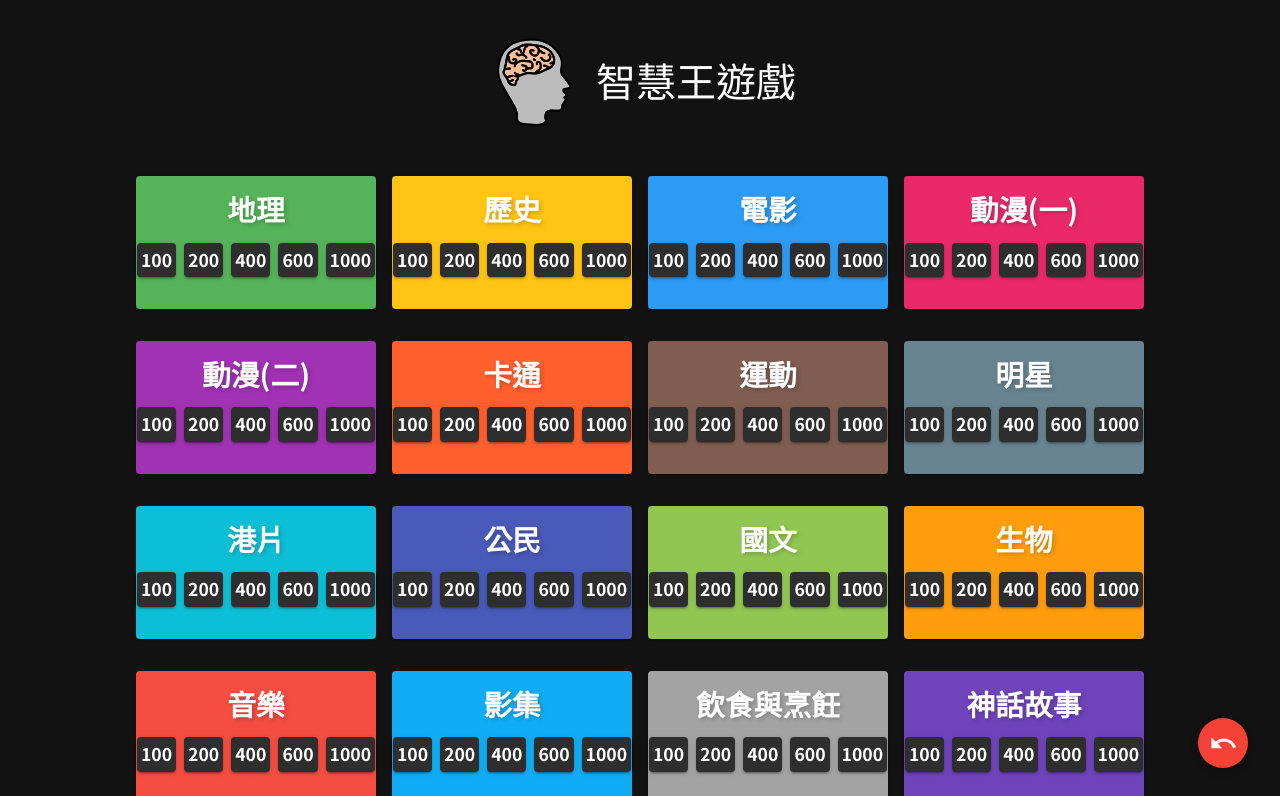
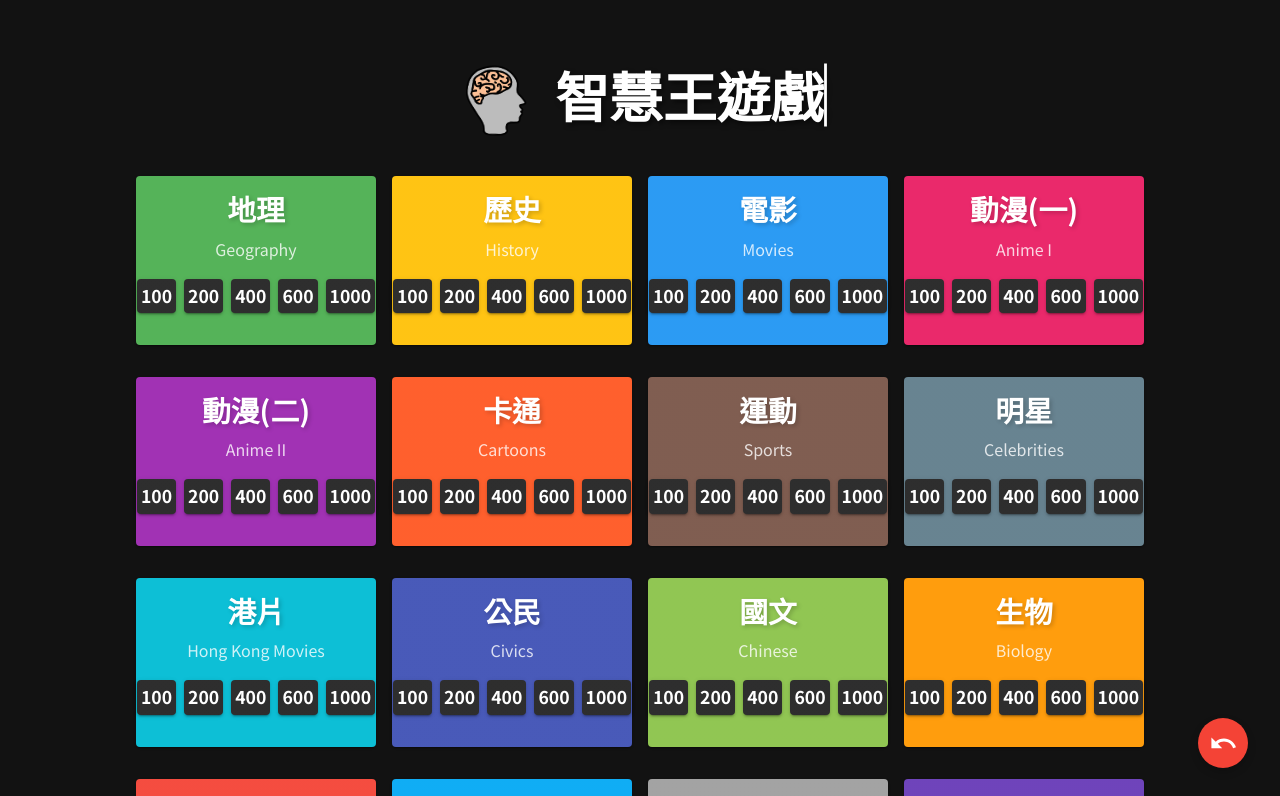
Before and after one commit to chenci26/SmartKingCardGame, a React (Vite) app: page / in a window 1280 px wide. Shown: the top 796 px of the page. Built offline with nearby package versions, Linux system fonts and the light colour scheme.

Commit message:
feat(title)

```diff
--- a/src/App.jsx
+++ b/src/App.jsx
@@ -1,11 +1,65 @@
 import { useState, useEffect } from 'react'
-import { Box, Container, Grid, Paper, Typography, Zoom, Slide, Button, IconButton } from '@mui/material'
-import { styled } from '@mui/material/styles'
+import { Box, Container, Grid, Paper, Typography, Zoom, Slide, Button, IconButton, Fade } from '@mui/material'
+import { styled, keyframes } from '@mui/material/styles'
 import UndoIcon from '@mui/icons-material/Undo';
 import categories from './data/categories'
 import questions, { pointValues } from './data/questions'
 import QuestionDialog from './components/QuestionDialog'
 import brainIcon from './assets/img/brain.png'
+
+const floatAnimation = keyframes`
+  0% { transform: translateY(0px) rotate(0deg); }
+  25% { transform: translateY(-10px) rotate(5deg); }
+  75% { transform: translateY(10px) rotate(-5deg); }
+  100% { transform: translateY(0px) rotate(0deg); }
+`;
+
+const fadeOutUpAnimation = keyframes`
+  0% {
+    opacity: 1;
+    transform: translate(-50%, -50%) scale(1);
+  }
+  100% {
+    opacity: 1;
+    transform: translate(-50%, 0) scale(0.6);
+  }
+`;
+
+const typewriterAnimation = keyframes`
+  0% {
+    clip-path: inset(0 100% 0 0);
+  }
+  100% {
+    clip-path: inset(0 0 0 0);
+  }
+`;
+
+const blinkCursorAnimation = keyframes`
+  0% { opacity: 1; }
+  50% { opacity: 0; }
+  100% { opacity: 1; }
+`;
+
+const AnimatedTitle = styled(Typography)`
+  display: inline-block;
+  white-space: nowrap;
+  position: relative;
+  animation: ${typewriterAnimation} 0.8s cubic-bezier(0.4, 0, 0.2, 1);
+  &::after {
+    content: '';
+    position: absolute;
+    right: -4px;
+    top: 0;
+    height: 100%;
+    width: 4px;
+    background-color: white;
+    animation: ${blinkCursorAnimation} 0.8s infinite;
+  }
+`;
+
+const FloatingIcon = styled('img')`
+  animation: ${floatAnimation} 3s ease-in-out infinite;
+`;
 
 const CategoryCard = styled(Paper)(({ theme, color }) => ({
   padding: theme.spacing(2),
@@ -107,6 +161,7 @@ const ExpandingButton = styled(Button)(({ theme }) => ({
 }));
 
 function App() {
+  const fullTitle = "智慧王遊戲";
   const [selectedCategory, setSelectedCategory] = useState(null);
   const [currentQuestion, setCurrentQuestion] = useState(null);
   const [answeredQuestions, setAnsweredQuestions] = useState(() => {
@@ -114,6 +169,28 @@ function App() {
     return saved ? new Set(JSON.parse(saved)) : new Set();
   });
   const [dialogOpen, setDialogOpen] = useState(false);
+  const [showTitle, setShowTitle] = useState(true);
+  const [titleText, setTitleText] = useState(fullTitle);
+  const [isScrolled, setIsScrolled] = useState(false);
+
+  useEffect(() => {
+    // 等待动画完成后消失
+    const timer = setTimeout(() => {
+      setShowTitle(false);
+    }, 1500); // 0.8s动画 + 0.7s等待
+
+    return () => clearTimeout(timer);
+  }, []);
+
+  useEffect(() => {
+    const handleScroll = () => {
+      const scrollPosition = window.scrollY;
+      setIsScrolled(scrollPosition > 50);
+    };
+
+    window.addEventListener('scroll', handleScroll);
+    return () => window.removeEventListener('scroll', handleScroll);
+  }, []);
 
   // Save to localStorage whenever answeredQuestions changes
   useEffect(() => {
@@ -165,50 +242,96 @@ function App() {
     <Container
       maxWidth={false}
       sx={{
-        py: { xs: 2, sm: 3, md: 4 },
+        pt: { xs: 16, sm: 18, md: 20 },
+        pb: { xs: 2, sm: 3, md: 4 },
         width: {
           xs: '98%',
           sm: '95%',
           md: '90%',
           lg: '85%'
         },
-        margin: '0 auto'
+        margin: '0 auto',
+        minHeight: '100vh',
+        display: 'flex',
+        flexDirection: 'column'
       }}
     >
-      <Slide in={true} direction="down" timeout={1000}>
+      <Box sx={{
+        position: 'fixed',
+        top: 0,
+        left: 0,
+        right: 0,
+        height: showTitle ? '100vh' : 'auto',
+        backgroundColor: showTitle ? 'rgba(0,0,0,0.9)' : 'transparent',
+        transition: 'all 0.5s cubic-bezier(0.4, 0, 0.2, 1)',
+        zIndex: 1000,
+        display: 'flex',
+        alignItems: showTitle ? 'center' : 'flex-start',
+        justifyContent: 'center',
+        opacity: isScrolled ? 0 : 1,
+        visibility: isScrolled ? 'hidden' : 'visible',
+        transform: isScrolled ? 'translateY(-100%)' : 'none'
+      }}>
         <Box sx={{
           display: 'flex',
           alignItems: 'center',
           justifyContent: 'center',
-          gap: { xs: 1, sm: 1.5, md: 2 },
-          mb: { xs: 2, sm: 2.5, md: 3 }
+          gap: { xs: 2, sm: 3, md: 4 },
+          transform: showTitle
+            ? 'translateY(0)'
+            : 'translateY(0) scale(0.7)',
+          py: showTitle
+            ? { xs: 4, sm: 6, md: 8 }
+            : { xs: 3, sm: 4, md: 5 },
+          transition: 'all 0.5s cubic-bezier(0.4, 0, 0.2, 1)',
+          width: '100%'
         }}>
-          <img
+          <FloatingIcon
             src={brainIcon}
             alt="Brain Icon"
-            style={{
-              width: { xs: '40px', sm: '50px', md: '60px' },
-              height: { xs: '40px', sm: '50px', md: '60px' },
-              objectFit: 'contain'
+            sx={{
+              width: {
+                xs: showTitle ? '60px' : '70px',
+                sm: showTitle ? '80px' : '90px',
+                md: showTitle ? '100px' : '110px'
+              },
+              height: {
+                xs: showTitle ? '60px' : '70px',
+                sm: showTitle ? '80px' : '90px',
+                md: showTitle ? '100px' : '110px'
+              },
+              objectFit: 'contain',
+              transition: 'all 0.5s cubic-bezier(0.4, 0, 0.2, 1)'
             }}
           />
-          <Typography
+          <AnimatedTitle
             variant="h1"
             component="h1"
             sx={{
               fontSize: {
-                xs: '1.8rem',
-                sm: '2.2rem',
-                md: '2.5rem'
-              }
+                xs: showTitle ? '2.5rem' : '2.8rem',
+                sm: showTitle ? '3.5rem' : '3.8rem',
+                md: showTitle ? '4.5rem' : '4.8rem'
+              },
+              color: 'white',
+              textShadow: '4px 4px 8px rgba(0,0,0,0.5)',
+              fontWeight: 'bold',
+              transition: 'all 0.5s cubic-bezier(0.4, 0, 0.2, 1)'
             }}
           >
-            智慧王遊戲
-          </Typography>
+            {titleText}
+          </AnimatedTitle>
         </Box>
-      </Slide>
+      </Box>
 
-      <Box sx={{ flexGrow: 1, mt: { xs: 2, sm: 3, md: 4 } }}>
+      <Box sx={{
+        flexGrow: 1,
+        opacity: showTitle ? 0 : 1,
+        transition: 'opacity 0.5s ease-in-out',
+        transitionDelay: '0.3s',
+        position: 'relative',
+        zIndex: 1
+      }}>
         <Grid
           container
           spacing={{ xs: 1, sm: 1.5, md: 2 }}
@@ -234,6 +357,7 @@ function App() {
               }}
             >
               <CategoryCard color={categories.find(c => c.name === categoryName)?.color || '#1a237e'}>
+                <Box>
                   <Typography
                     variant="h2"
                     component="div"
@@ -241,7 +365,7 @@ function App() {
                     sx={{
                       color: 'white',
                       fontWeight: 'bold',
-                    mb: { xs: 1, sm: 1.5, md: 2 },
+                      mb: { xs: 0.5, sm: 0.75, md: 1 },
                       fontSize: {
                         xs: '1.4rem',
                         sm: '1.6rem',
@@ -255,6 +379,21 @@ function App() {
                   >
                     {categoryName}
                   </Typography>
+                  <Typography
+                    variant="subtitle1"
+                    sx={{
+                      color: 'rgba(255,255,255,0.8)',
+                      fontSize: {
+                        xs: '0.8rem',
+                        sm: '0.9rem',
+                        md: '1rem'
+                      },
+                      mb: { xs: 1, sm: 1.5, md: 2 }
+                    }}
+                  >
+                    {categories.find(c => c.name === categoryName)?.nameEn || categoryName}
+                  </Typography>
+                </Box>
                 <Box sx={{
                   display: 'flex',
                   gap: { xs: '4px', sm: '6px', md: '8px' },
```
Lines whose indentation alone changed are shown as unchanged.
